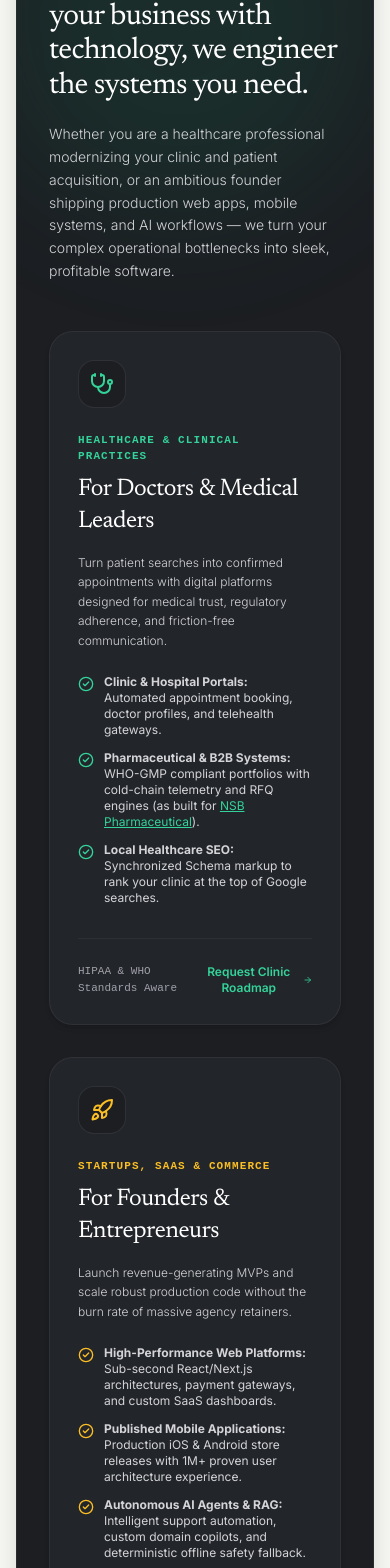
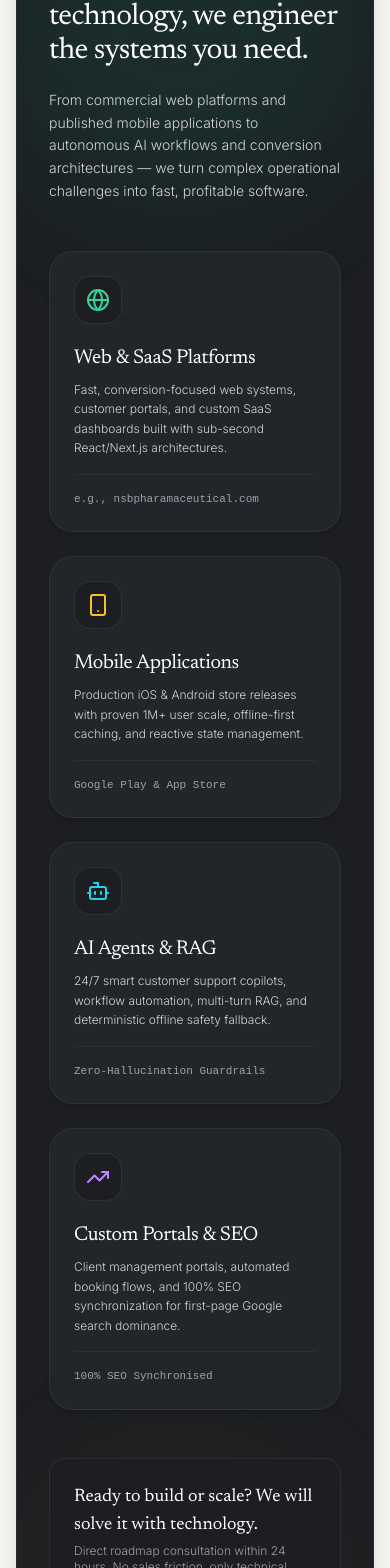
Before and after one commit to harshsomankar123-tech/NO-ONE, a React (Vite) app: page / in a window 390 px wide. Shown: the part 3620-5188 px from the top of the page. Built offline with nearby package versions, Linux system fonts and the light colour scheme.

Commit message:
Update services section to universal 4-pillar offerings

```diff
--- a/src/components/DoctorsFoundersSection.tsx
+++ b/src/components/DoctorsFoundersSection.tsx
@@ -1,11 +1,11 @@
 import React from 'react';
-import { ArrowRight, Stethoscope, Rocket, CheckCircle2, Phone, Sparkles } from 'lucide-react';
+import { Globe, Smartphone, Bot, TrendingUp, Phone, Sparkles } from 'lucide-react';
 
-interface DoctorsFoundersSectionProps {
+interface ServicesSectionProps {
   onOpenSchedule: () => void;
 }
 
-export const DoctorsFoundersSection: React.FC<DoctorsFoundersSectionProps> = ({ onOpenSchedule }) => {
+export const DoctorsFoundersSection: React.FC<ServicesSectionProps> = ({ onOpenSchedule }) => {
   return (
     <section className="py-16 px-4 sm:px-6 lg:px-10">
       <div className="max-w-7xl mx-auto">
@@ -21,108 +21,82 @@ export const DoctorsFoundersSection: React.FC<DoctorsFoundersSectionProps> = ({
             {/* Top Pill */}
             <div className="inline-flex items-center gap-2 px-3.5 py-1.5 rounded-full bg-[#24262c] border border-zinc-700/50 text-xs font-sans tracking-wide text-zinc-300 mb-6 shadow-xs">
               <Sparkles className="w-3.5 h-3.5 text-emerald-400" />
-              <span>Tailored Technology Solutions for Practice &amp; Enterprise Growth</span>
+              <span>Full-Stack Engineering &amp; Strategic Digital Growth</span>
             </div>
 
             {/* Main Heading */}
             <h2 className="text-3xl sm:text-4xl lg:text-5xl font-serif text-white tracking-tight leading-[1.15] mb-5 max-w-4xl">
-              Hii Doctors &amp; Founders — If you want to scale your business with technology, we engineer the systems you need.
+              If you want to scale your business with technology, we engineer the systems you need.
             </h2>
 
             <p className="text-sm sm:text-base text-zinc-300 font-light leading-relaxed max-w-3xl mb-12">
-              Whether you are a healthcare professional modernizing your clinic and patient acquisition, or an ambitious founder shipping production web apps, mobile systems, and AI workflows — we turn your complex operational bottlenecks into sleek, profitable software.
+              From commercial web platforms and published mobile applications to autonomous AI workflows and conversion architectures — we turn complex operational challenges into fast, profitable software.
             </p>
 
-            {/* 2-Column Dedicated Offerings */}
-            <div className="grid grid-cols-1 lg:grid-cols-2 gap-8 mb-12">
+            {/* 4 Core Services Grid */}
+            <div className="grid grid-cols-1 md:grid-cols-2 lg:grid-cols-4 gap-6 mb-12">
 
-              {/* Column 1: For Doctors & Healthcare */}
-              <div className="bg-[#24262c]/90 rounded-3xl p-7 sm:p-9 border border-zinc-700/50 flex flex-col justify-between shadow-md">
+              {/* Service 1: Web & SaaS Platforms */}
+              <div className="bg-[#24262c]/90 rounded-3xl p-6 sm:p-7 border border-zinc-700/50 flex flex-col justify-between shadow-md hover:border-zinc-600/70 transition-all">
                 <div>
-                  <div className="w-12 h-12 rounded-2xl bg-[#1c1e22] border border-zinc-700/60 flex items-center justify-center text-emerald-400 mb-6 shadow-xs">
-                    <Stethoscope className="w-6 h-6" />
+                  <div className="w-12 h-12 rounded-2xl bg-[#1c1e22] border border-zinc-700/60 flex items-center justify-center text-emerald-400 mb-5 shadow-xs">
+                    <Globe className="w-6 h-6" />
                   </div>
-
-                  <span className="text-[11px] font-mono uppercase tracking-widest text-emerald-400 font-semibold block mb-2">
-                    Healthcare &amp; Clinical Practices
-                  </span>
-                  <h3 className="text-2xl font-serif text-white mb-4">
-                    For Doctors &amp; Medical Leaders
-                  </h3>
-                  <p className="text-xs sm:text-sm text-zinc-300 font-light leading-relaxed mb-6">
-                    Turn patient searches into confirmed appointments with digital platforms designed for medical trust, regulatory adherence, and friction-free communication.
+                  <h3 className="text-xl font-serif text-white mb-2">Web &amp; SaaS Platforms</h3>
+                  <p className="text-xs text-zinc-300 font-light leading-relaxed mb-4">
+                    Fast, conversion-focused web systems, customer portals, and custom SaaS dashboards built with sub-second React/Next.js architectures.
                   </p>
-
-                  <ul className="space-y-3 mb-8 text-xs sm:text-sm text-zinc-300">
-                    <li className="flex items-start gap-2.5">
-                      <CheckCircle2 className="w-4 h-4 text-emerald-400 shrink-0 mt-0.5" />
-                      <span><strong>Clinic &amp; Hospital Portals:</strong> Automated appointment booking, doctor profiles, and telehealth gateways.</span>
-                    </li>
-                    <li className="flex items-start gap-2.5">
-                      <CheckCircle2 className="w-4 h-4 text-emerald-400 shrink-0 mt-0.5" />
-                      <span><strong>Pharmaceutical &amp; B2B Systems:</strong> WHO-GMP compliant portfolios with cold-chain telemetry and RFQ engines (as built for <a href="https://nsbpharamaceutical.com/" target="_blank" rel="noopener noreferrer" className="text-emerald-400 underline hover:text-emerald-300">NSB Pharmaceutical</a>).</span>
-                    </li>
-                    <li className="flex items-start gap-2.5">
-                      <CheckCircle2 className="w-4 h-4 text-emerald-400 shrink-0 mt-0.5" />
-                      <span><strong>Local Healthcare SEO:</strong> Synchronized Schema markup to rank your clinic at the top of Google searches.</span>
-                    </li>
-                  </ul>
                 </div>
-
-                <div className="pt-6 border-t border-zinc-700/40 flex items-center justify-between">
-                  <span className="text-[11px] font-mono text-zinc-400">HIPAA &amp; WHO Standards Aware</span>
-                  <button
-                    onClick={onOpenSchedule}
-                    className="inline-flex items-center gap-1.5 text-xs font-semibold text-emerald-400 hover:text-emerald-300 transition cursor-pointer"
-                  >
-                    <span>Request Clinic Roadmap</span>
-                    <ArrowRight className="w-3.5 h-3.5" />
-                  </button>
+                <div className="pt-4 border-t border-zinc-700/40 text-[11px] font-mono text-zinc-400">
+                  <span>e.g., nsbpharamaceutical.com</span>
                 </div>
               </div>
 
-              {/* Column 2: For Founders & Startups */}
-              <div className="bg-[#24262c]/90 rounded-3xl p-7 sm:p-9 border border-zinc-700/50 flex flex-col justify-between shadow-md">
+              {/* Service 2: Mobile App Development */}
+              <div className="bg-[#24262c]/90 rounded-3xl p-6 sm:p-7 border border-zinc-700/50 flex flex-col justify-between shadow-md hover:border-zinc-600/70 transition-all">
                 <div>
-                  <div className="w-12 h-12 rounded-2xl bg-[#1c1e22] border border-zinc-700/60 flex items-center justify-center text-amber-400 mb-6 shadow-xs">
-                    <Rocket className="w-6 h-6" />
+                  <div className="w-12 h-12 rounded-2xl bg-[#1c1e22] border border-zinc-700/60 flex items-center justify-center text-amber-400 mb-5 shadow-xs">
+                    <Smartphone className="w-6 h-6" />
                   </div>
+                  <h3 className="text-xl font-serif text-white mb-2">Mobile Applications</h3>
+                  <p className="text-xs text-zinc-300 font-light leading-relaxed mb-4">
+                    Production iOS &amp; Android store releases with proven 1M+ user scale, offline-first caching, and reactive state management.
+                  </p>
+                </div>
+                <div className="pt-4 border-t border-zinc-700/40 text-[11px] font-mono text-zinc-400">
+                  <span>Google Play &amp; App Store</span>
+                </div>
+              </div>
 
-                  <span className="text-[11px] font-mono uppercase tracking-widest text-amber-400 font-semibold block mb-2">
-                    Startups, SaaS &amp; Commerce
-                  </span>
-                  <h3 className="text-2xl font-serif text-white mb-4">
-                    For Founders &amp; Entrepreneurs
-                  </h3>
-                  <p className="text-xs sm:text-sm text-zinc-300 font-light leading-relaxed mb-6">
-                    Launch revenue-generating MVPs and scale robust production code without the burn rate of massive agency retainers.
+              {/* Service 3: Autonomous AI Agents */}
+              <div className="bg-[#24262c]/90 rounded-3xl p-6 sm:p-7 border border-zinc-700/50 flex flex-col justify-between shadow-md hover:border-zinc-600/70 transition-all">
+                <div>
+                  <div className="w-12 h-12 rounded-2xl bg-[#1c1e22] border border-zinc-700/60 flex items-center justify-center text-cyan-400 mb-5 shadow-xs">
+                    <Bot className="w-6 h-6" />
+                  </div>
+                  <h3 className="text-xl font-serif text-white mb-2">AI Agents &amp; RAG</h3>
+                  <p className="text-xs text-zinc-300 font-light leading-relaxed mb-4">
+                    24/7 smart customer support copilots, workflow automation, multi-turn RAG, and deterministic offline safety fallback.
                   </p>
+                </div>
+                <div className="pt-4 border-t border-zinc-700/40 text-[11px] font-mono text-zinc-400">
+                  <span>Zero-Hallucination Guardrails</span>
+                </div>
+              </div>
 
-                  <ul className="space-y-3 mb-8 text-xs sm:text-sm text-zinc-300">
-                    <li className="flex items-start gap-2.5">
-                      <CheckCircle2 className="w-4 h-4 text-amber-400 shrink-0 mt-0.5" />
-                      <span><strong>High-Performance Web Platforms:</strong> Sub-second React/Next.js architectures, payment gateways, and custom SaaS dashboards.</span>
-                    </li>
-                    <li className="flex items-start gap-2.5">
-                      <CheckCircle2 className="w-4 h-4 text-amber-400 shrink-0 mt-0.5" />
-                      <span><strong>Published Mobile Applications:</strong> Production iOS &amp; Android store releases with 1M+ proven user architecture experience.</span>
-                    </li>
-                    <li className="flex items-start gap-2.5">
-                      <CheckCircle2 className="w-4 h-4 text-amber-400 shrink-0 mt-0.5" />
-                      <span><strong>Autonomous AI Agents &amp; RAG:</strong> Intelligent support automation, custom domain copilots, and deterministic offline safety fallback.</span>
-                    </li>
-                  </ul>
+              {/* Service 4: Custom Portals & SEO */}
+              <div className="bg-[#24262c]/90 rounded-3xl p-6 sm:p-7 border border-zinc-700/50 flex flex-col justify-between shadow-md hover:border-zinc-600/70 transition-all">
+                <div>
+                  <div className="w-12 h-12 rounded-2xl bg-[#1c1e22] border border-zinc-700/60 flex items-center justify-center text-purple-400 mb-5 shadow-xs">
+                    <TrendingUp className="w-6 h-6" />
+                  </div>
+                  <h3 className="text-xl font-serif text-white mb-2">Custom Portals &amp; SEO</h3>
+                  <p className="text-xs text-zinc-300 font-light leading-relaxed mb-4">
+                    Client management portals, automated booking flows, and 100% SEO synchronization for first-page Google search dominance.
+                  </p>
                 </div>
-
-                <div className="pt-6 border-t border-zinc-700/40 flex items-center justify-between">
-                  <span className="text-[11px] font-mono text-zinc-400">Fast 2-Week MVP Delivery</span>
-                  <button
-                    onClick={onOpenSchedule}
-                    className="inline-flex items-center gap-1.5 text-xs font-semibold text-amber-400 hover:text-amber-300 transition cursor-pointer"
-                  >
-                    <span>Discuss Founder MVP</span>
-                    <ArrowRight className="w-3.5 h-3.5" />
-                  </button>
+                <div className="pt-4 border-t border-zinc-700/40 text-[11px] font-mono text-zinc-400">
+                  <span>100% SEO Synchronised</span>
                 </div>
               </div>
 
--- a/src/components/Footer.tsx
+++ b/src/components/Footer.tsx
@@ -288,23 +288,6 @@ export const Footer = ({ onShowToast }: FooterProps) => {
                   </button>
                 </div>
 
-                {/* Free Instant Email Notification & WhatsApp indicator */}
-                <div className="mt-4 pt-3 border-t border-zinc-100 flex flex-col sm:flex-row items-center justify-between gap-2 text-xs font-mono text-zinc-600">
-                  <span className="flex items-center gap-1.5 text-emerald-800 font-medium">
-                    <span className="w-1.5 h-1.5 rounded-full bg-emerald-500 animate-pulse" />
-                    Instant notification sent to harshsomankar123@gmail.com
-                  </span>
-                  <a
-                    href={`https://wa.me/916263565140?text=${encodeURIComponent("Hi Harsh, I submitted a project request on Harsh Studio.")}`}
-                    target="_blank"
-                    rel="noopener noreferrer"
-                    className="inline-flex items-center gap-1.5 text-emerald-700 hover:text-emerald-900 font-medium transition"
-                  >
-                    <MessageCircle className="w-3.5 h-3.5 text-emerald-600" />
-                    <span>WhatsApp: +91 6263565140</span>
-                  </a>
-                </div>
-
               </form>
             </div>
           </div>
```
